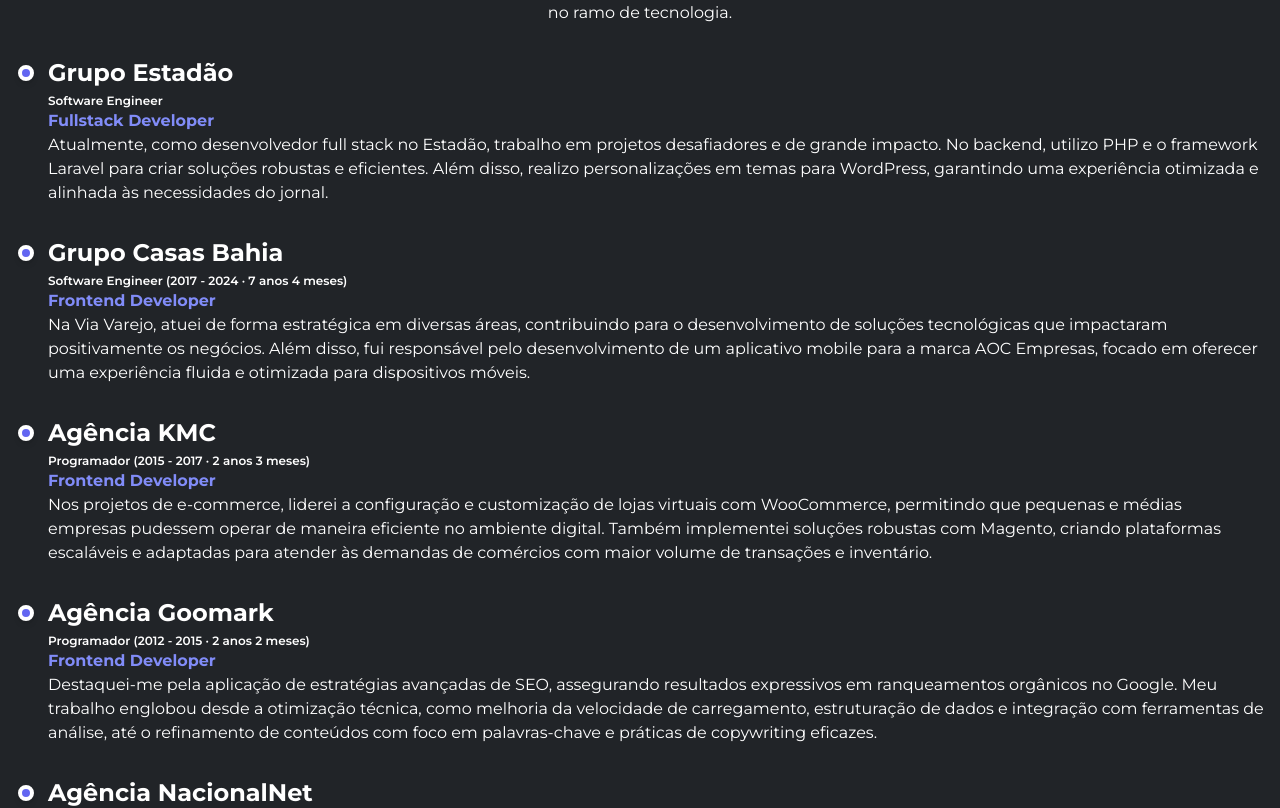
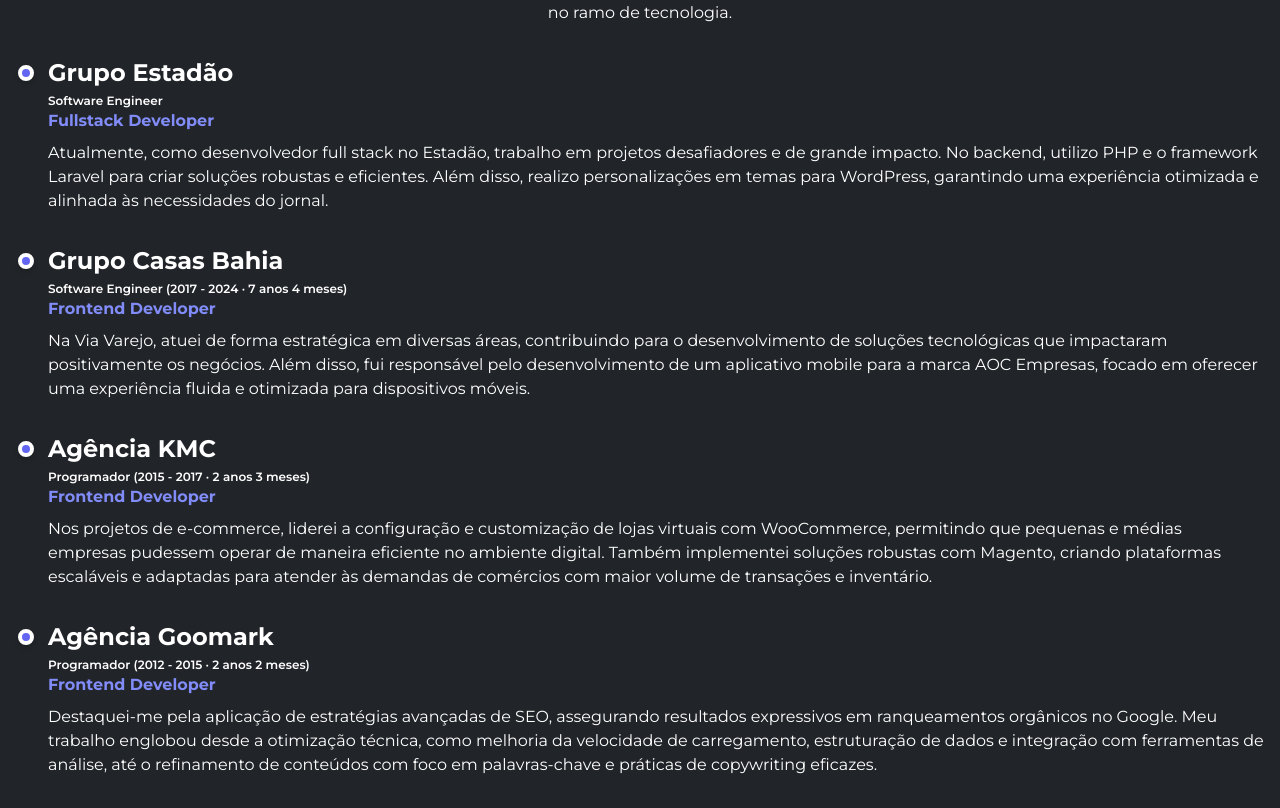
Before and after one commit to ogeraldoluizcom/ogeraldoluiz, a Next.js app: page / in a window 1280 px wide. Shown: the part 965-1773 px from the top of the page. Built offline with nearby package versions, Linux system fonts and the light colour scheme.

Commit message:
Fix spacing issue in description paragraph of ExperienceItem component

```diff
--- a/src/components/experience-item/index.tsx
+++ b/src/components/experience-item/index.tsx
@@ -25,7 +25,7 @@
       <b className="text-md font-bold text-indigo-400 animate-fade-in">
         {type}
       </b>
-      <p className="mt-2animate-fade-in">{description}</p>
+      <p className="mt-2 animate-fade-in">{description}</p>
     </div>
   )
 }
```
